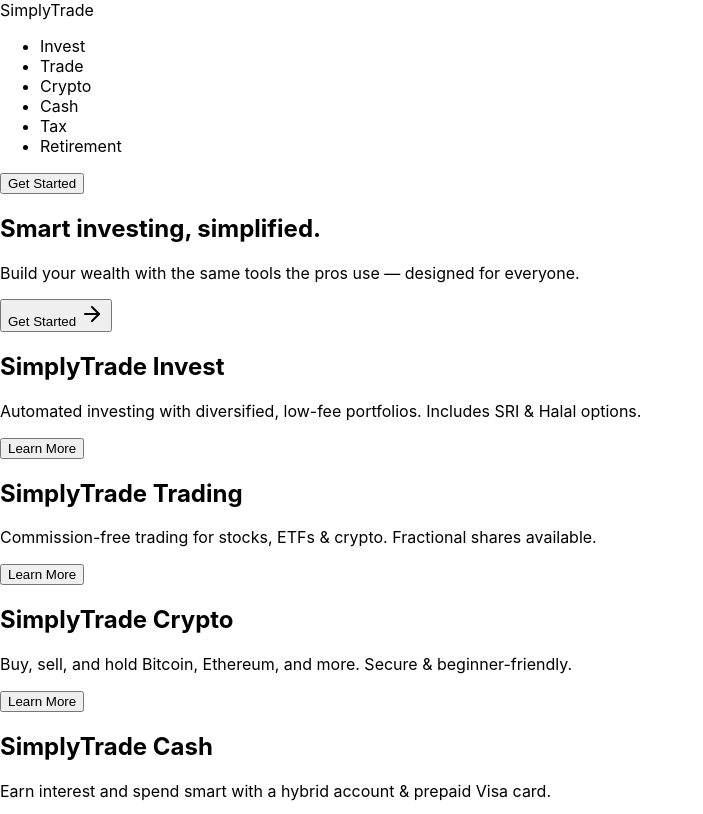
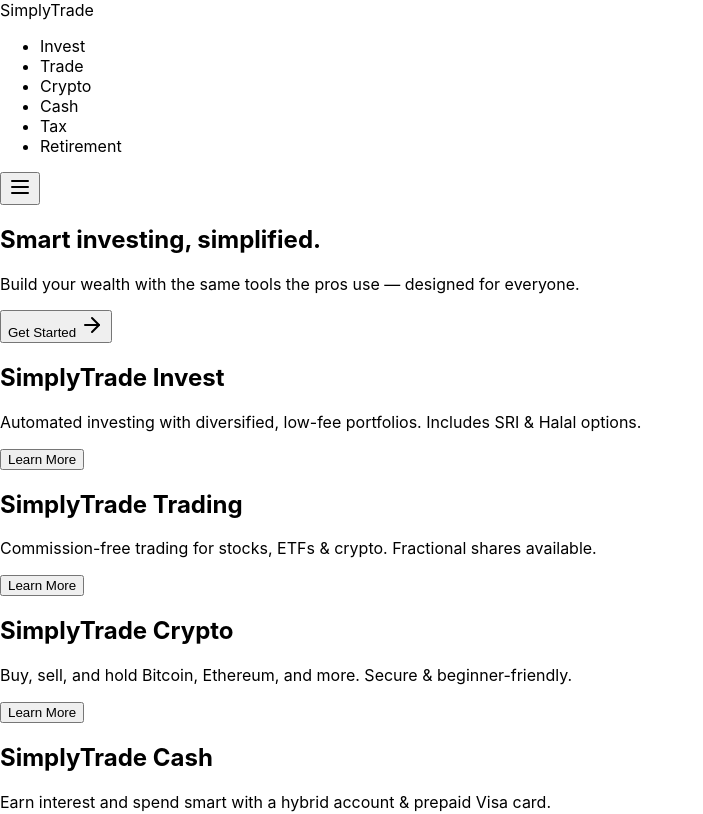
Before and after one commit to mbulimatshe/Simply-Trade, a React (Create React App) app: page / in a window 1280 px wide. Shown: the top 814 px of the page, without its empty margins (0-703 px from the left). Built offline with nearby package versions, Linux system fonts and the light colour scheme.

Commit message:
💎 Add fintech-style animations with Framer Motion

```diff
--- a/src/components/AppNavigation.js
+++ b/src/components/AppNavigation.js
@@ -1,22 +1,59 @@
-import React from "react";
+import React, { useState } from "react";
+import { motion, AnimatePresence } from "framer-motion";
+import { Menu, X } from "lucide-react";
+
+const navLinks = ["Invest", "Trade", "Crypto", "Cash", "Tax", "Retirement"];
 
 const AppNavigation = () => {
+  const [isMobileMenuOpen, setMobileMenuOpen] = useState(false);
+
   return (
-    <nav className="flex items-center justify-between px-6 py-4 bg-white shadow-sm">
-      <div className="text-2xl font-bold text-black">SimplyTrade</div>
-      <ul className="hidden md:flex space-x-6 text-sm font-medium text-gray-600">
-        <li className="hover:text-black cursor-pointer">Invest</li>
-        <li className="hover:text-black cursor-pointer">Trade</li>
-        <li className="hover:text-black cursor-pointer">Crypto</li>
-        <li className="hover:text-black cursor-pointer">Cash</li>
-        <li className="hover:text-black cursor-pointer">Tax</li>
-        <li className="hover:text-black cursor-pointer">Retirement</li>
-      </ul>
-      <div className="hidden md:block">
-        <button className="bg-black text-white px-4 py-2 rounded-full text-sm hover:bg-gray-800">
-          Get Started
-        </button>
+    <nav className="bg-white shadow-sm sticky top-0 z-50">
+      <div className="container mx-auto flex justify-between items-center px-6 py-4">
+        <div className="text-2xl font-bold text-black">SimplyTrade</div>
+
+        {/* Desktop Nav */}
+        <ul className="hidden md:flex space-x-6 text-sm font-medium text-gray-600">
+          {navLinks.map((link) => (
+            <li
+              key={link}
+              className="hover:text-black transition-colors duration-200 cursor-pointer"
+            >
+              {link}
+            </li>
+          ))}
+        </ul>
+
+        {/* Mobile Hamburger */}
+        <div className="md:hidden">
+          <button onClick={() => setMobileMenuOpen(!isMobileMenuOpen)}>
+            {isMobileMenuOpen ? <X size={24} /> : <Menu size={24} />}
+          </button>
+        </div>
       </div>
+
+      {/* Mobile Slide-in Menu */}
+      <AnimatePresence>
+        {isMobileMenuOpen && (
+          <motion.ul
+            initial={{ height: 0, opacity: 0 }}
+            animate={{ height: "auto", opacity: 1 }}
+            exit={{ height: 0, opacity: 0 }}
+            className="md:hidden bg-white px-6 pb-4 text-gray-600 text-sm font-medium space-y-3"
+          >
+            {navLinks.map((link) => (
+              <li key={link} className="hover:text-black cursor-pointer">
+                {link}
+              </li>
+            ))}
+            <li>
+              <button className="mt-4 w-full bg-black text-white py-2 rounded-full hover:bg-gray-800 transition">
+                Get Started
+              </button>
+            </li>
+          </motion.ul>
+        )}
+      </AnimatePresence>
     </nav>
   );
 };
--- a/src/components/ui/button.js
+++ b/src/components/ui/button.js
@@ -1,12 +1,15 @@
-import React from "react";
+import { motion } from "framer-motion";
 
-export function Button({ children, onClick, className }) {
+export function Button({ children, className = "", ...props }) {
   return (
-    <button
-      onClick={onClick}
-      className={`px-4 py-2 rounded bg-blue-600 text-white hover:bg-blue-700 ${className}`}
+    <motion.button
+      whileHover={{ scale: 1.02 }}
+      whileTap={{ scale: 0.97 }}
+      transition={{ type: "spring", stiffness: 400 }}
+      {...props}
+      className={`bg-blue-600 text-white px-4 py-2 rounded hover:bg-blue-700 ${className}`}
     >
       {children}
-    </button>
+    </motion.button>
   );
 }
```
